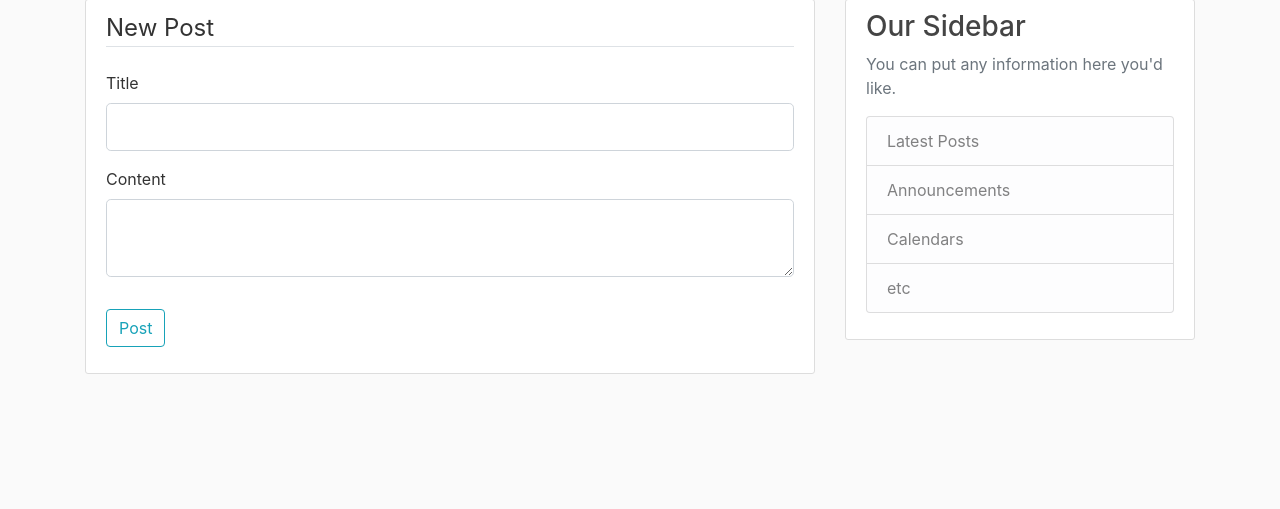
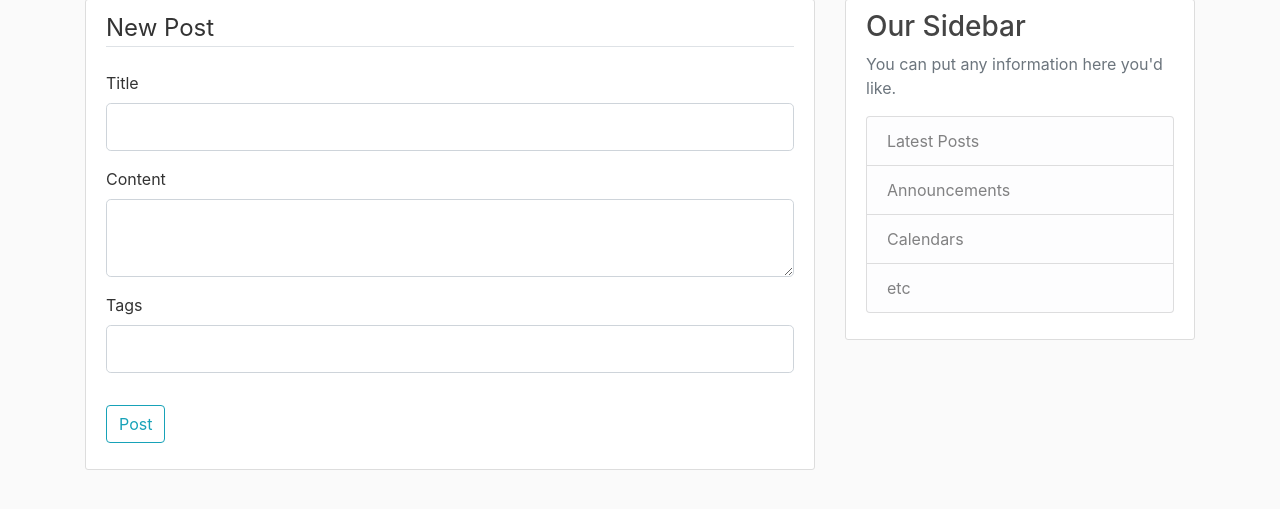
Before and after one commit to kenplix/flask-educatia, a Flask app: page /posts/create in a window 1280 px wide. Shown: the part 81-590 px from the top of the page. Run offline with Flask 2, Linux system fonts and the light colour scheme; the visitor is signed in with stand-in values (Sample User, id 1); data comes from the database, SQL or seed files in the repository; some libraries are stand-ins or nearby versions.

Commit message:
Implemented tag system

```diff
--- a/app/posts/forms.py
+++ b/app/posts/forms.py
@@ -1,6 +1,6 @@
 from flask_wtf import FlaskForm
 from wtforms import StringField, SubmitField, TextAreaField
-from wtforms.validators import DataRequired
+from wtforms.validators import DataRequired, Optional
 
 
 class PostForm(FlaskForm):
@@ -14,4 +14,9 @@ class PostForm(FlaskForm):
         validators=[DataRequired()]
     )
 
+    tags = StringField(
+        'Tags',
+        validators=[Optional()]
+    )
+
     submit = SubmitField('Post')
--- a/app/posts/routes.py
+++ b/app/posts/routes.py
@@ -1,9 +1,11 @@
+from typing import Iterable
+
 from flask import (render_template, url_for, flash,
                    redirect, request, abort, Blueprint)
 from flask_login import current_user, login_required
 
 from app import db
-from app.models import Post
+from app.models import Post, Tag
 from app.posts.forms import PostForm
 
 posts = Blueprint('posts', __name__)
@@ -15,6 +17,14 @@ def post(post_id: int):
     return render_template('posts/post.html', post=post, title=post.title)
 
 
+def make_tags(data: str, delimiter: str = ',') -> Iterable[Tag]:
+    for name in data.split(delimiter):
+        if tag := Tag.query.filter_by(name=name).first():
+            yield tag
+        else:
+            yield Tag(name=name)
+
+
 @posts.route('/posts/create', methods=['GET', 'POST'])
 @login_required
 def create_post():
@@ -23,6 +33,10 @@ def create_post():
         post = Post(title=form.title.data,
                     content=form.content.data,
                     author=current_user)
+        tags = [tag for tag in make_tags(form.tags.data)]
+        post.tags.extend(tags)
+
+        db.session.add_all(tags)
         db.session.add(post)
         db.session.commit()
         flash('Your posts has been created', 'success')
@@ -46,12 +60,16 @@ def update_post(post_id: int):
     if form.validate_on_submit():
         post.title = form.title.data
         post.content = form.content.data
+        tags = [tag for tag in make_tags(form.tags.data)]
+        post.tags.clear()
+        post.tags.extend(tags)
         db.session.commit()
         flash('Your posts has been updated', 'success')
         return redirect(url_for('posts.post', post_id=post_id))
     elif request.method == 'GET':
         form.title.data = post.title
         form.content.data = post.content
+        form.tags.data = ','.join([tag.name for tag in post.tags])
 
     context = {
         'form': form,
--- a/app/templates/posts/post_editor.html
+++ b/app/templates/posts/post_editor.html
@@ -34,6 +34,20 @@
           {{ form.content(class="form-control form-control-lg") }}
         {% endif %}
       </div>
+      <!-- Tags -->
+      <div class="form-group">
+        {{ form.tags.label(class="form-control-label") }}
+        {% if form.tags.errors %}
+          {{ form.tags(class="form-control form-control-lg is-invalid") }}
+          <div class="invalid-feedback">
+            {% for error in form.tags.errors %}
+              <span>{{ error }}</span>
+            {% endfor %}
+          </div>
+        {% else %}
+          {{ form.tags(class="form-control form-control-lg") }}
+        {% endif %}
+      </div>
     </fieldset>
     <div class="form-group">
       {{ form.submit(class="btn btn-outline-info") }}
```
Lines whose indentation alone changed are shown as unchanged.
